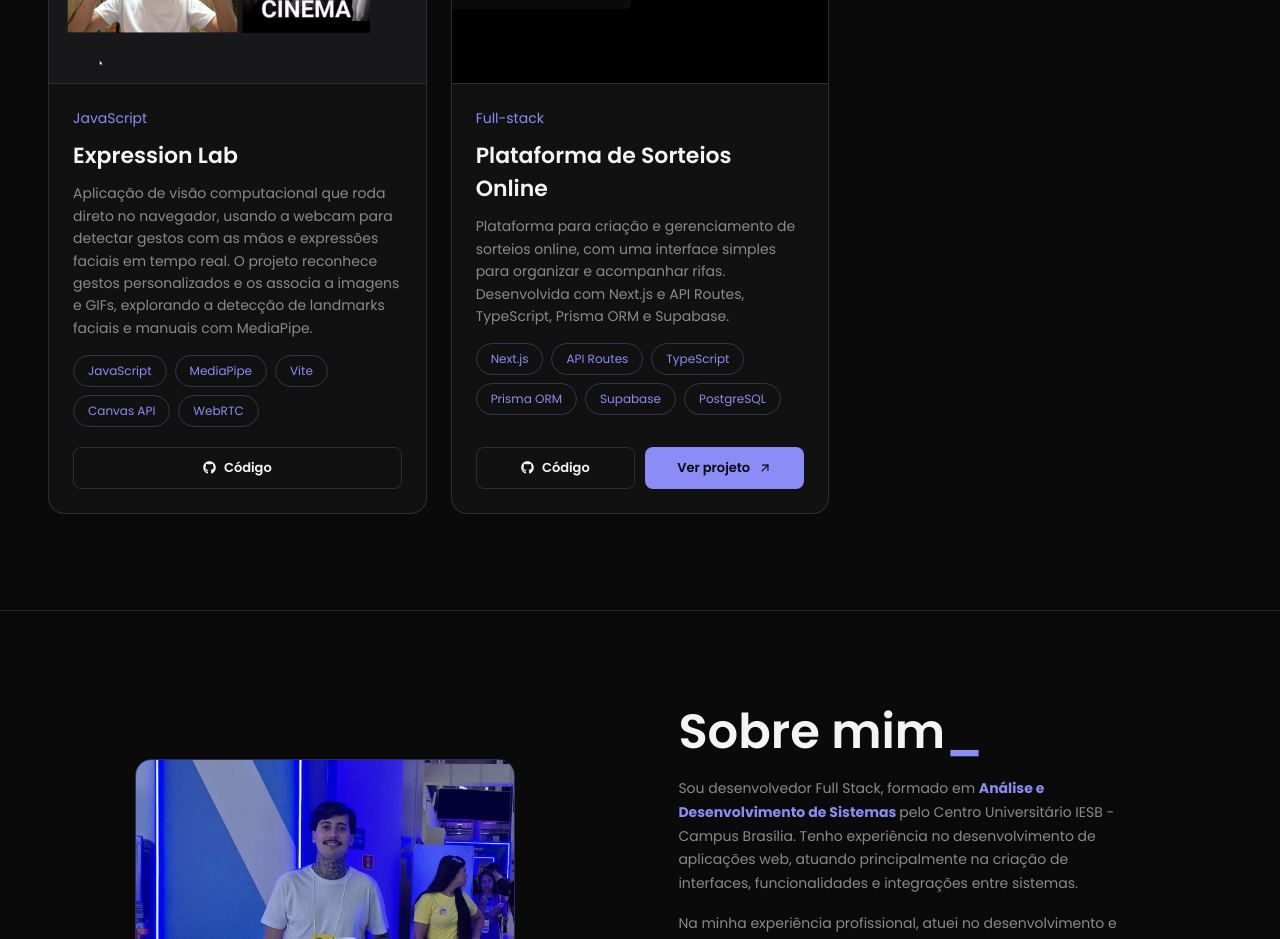
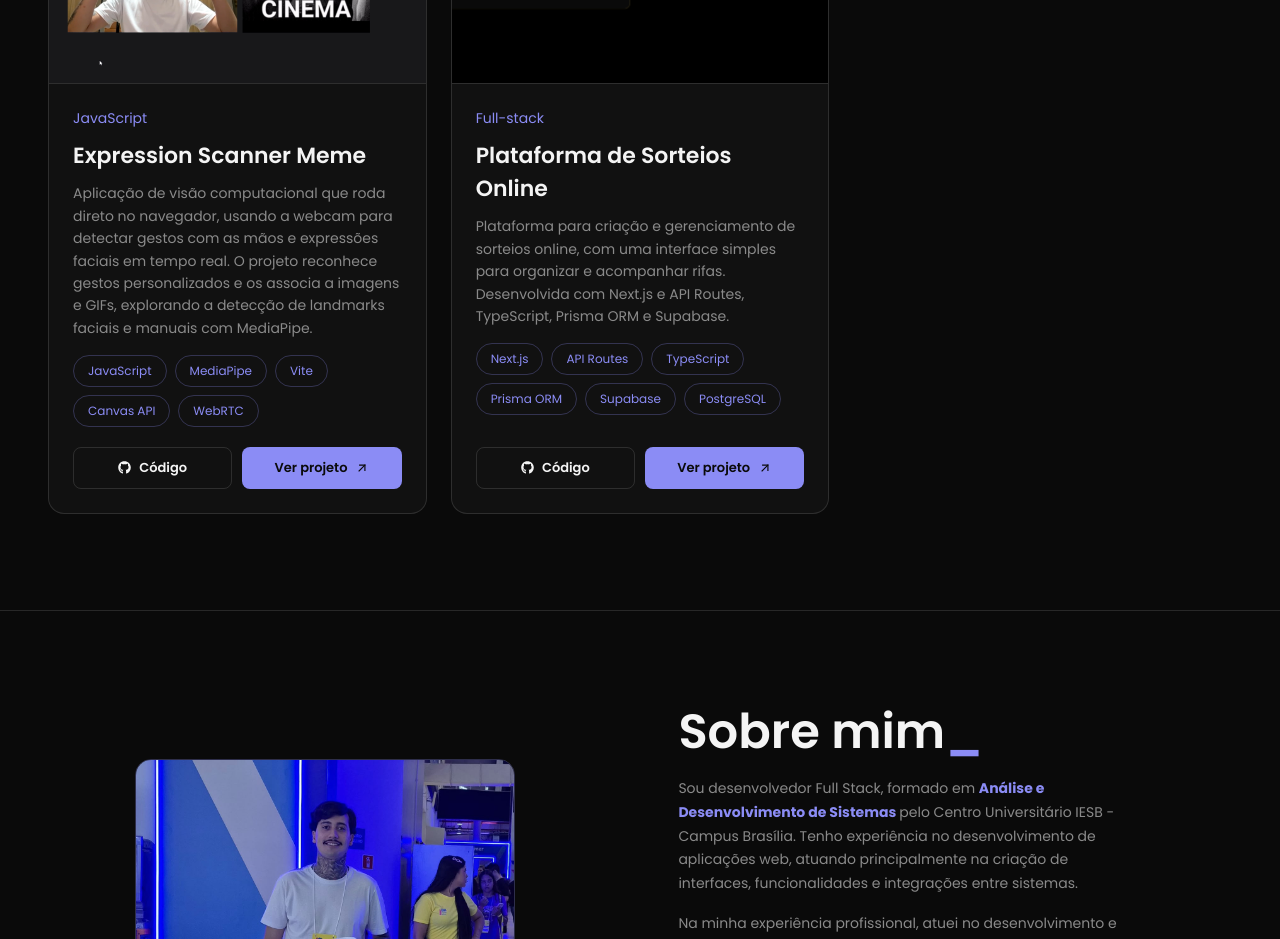
Before and after one commit to guedescss/portfoliojoaovitorguedes, a React (Vite) app: page / in a window 1280 px wide. Shown: the part 1160-2099 px from the top of the page. Built offline with nearby package versions, Linux system fonts and the light colour scheme.

Commit message:
feat: add deploy and repository expression meme

```diff
--- a/src/pages/Home/sections/Projects/Projects.tsx
+++ b/src/pages/Home/sections/Projects/Projects.tsx
@@ -31,12 +31,13 @@ const vid = (path: string) =>
 const projects: ProjectCardProps[] = [
     {
         category: 'JavaScript',
-        title: 'Expression Lab',
+        title: 'Expression Scanner Meme',
         description: 'Aplicação de visão computacional que roda direto no navegador, usando a webcam para detectar gestos com as mãos e expressões faciais em tempo real. O projeto reconhece gestos personalizados e os associa a imagens e GIFs, explorando a detecção de landmarks faciais e manuais com MediaPipe.',
         stack: ['JavaScript', 'MediaPipe', 'Vite', 'Canvas API', 'WebRTC'],
         image: img('img-expression-lab.png'),
         video: vid('prj-expression-lab/video-expression-lab.mp4'),
-        repoUrl: 'https://github.com/guedescss/expression-lab',
+        repoUrl: 'https://github.com/guedescss/expressionmemejs',
+        liveUrl: 'https://expressionscannermeme.vercel.app/',
     },
     {
         category: 'Full-stack',
```
